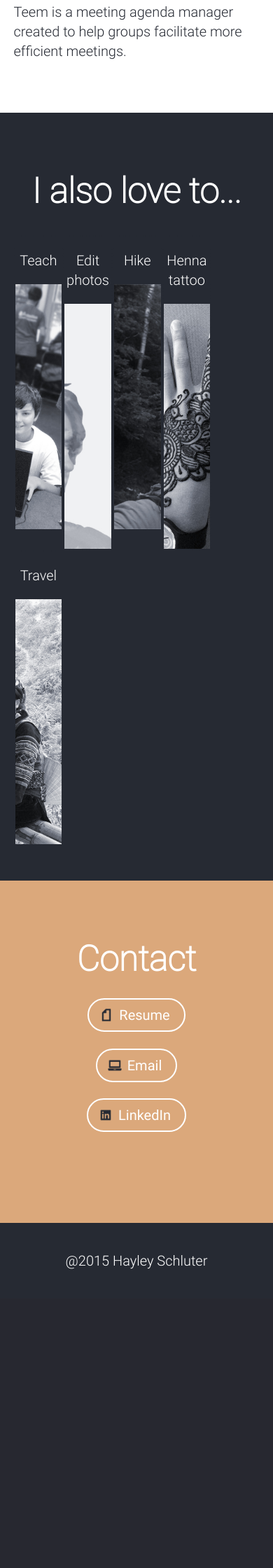
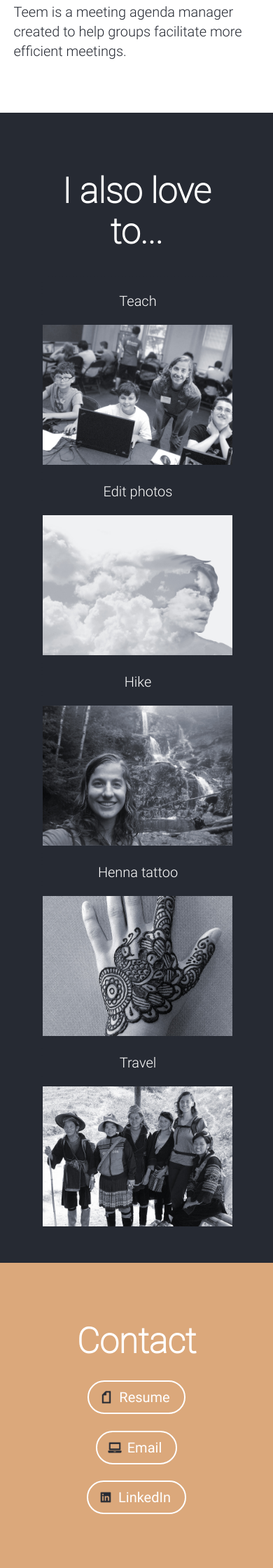
Before and after one commit to Hydriad/hydriad.github.io, a PHP site: page / in a window 390 px wide. Shown: the part 3769-6009 px from the top of the page at 70% size. Before the commit the page ends 5582 px from the top, so only its background shows below. Run offline with PHP 8.4, Linux system fonts and the light colour scheme.

Commit message:
made "i also love" responsive

```diff
--- a/styles/style.css
+++ b/styles/style.css
@@ -185,8 +185,7 @@ p, li, a {
     transition-delay: 0.15s;
     border: 2px #262a33 dashed; }
     .accordion li .bgimg {
-      min-height: 350px;
-      height: 100%;
+      height: 350px;
       background-size: cover;
       transition: background-image .5s ease; }
     .accordion li .bg1 {
@@ -430,13 +429,27 @@ nav {
     height: 90%;
     background-position: 66% 55%; }
 
-  #about, #approach, #portfolio, #ienjoy, #contact {
+  #about, #approach, #portfolio, #contact {
     padding-left: 5%;
     padding-right: 5%; }
 
   #skillssemitrans {
     padding-left: 2%;
     padding-right: 2%; }
+
+  #ienjoy {
+    padding-left: 15%;
+    padding-right: 15%; }
+    #ienjoy li {
+      float: none;
+      width: 100%; }
+    #ienjoy .accordion:hover li {
+      width: 100%; }
+    #ienjoy .accordion li:hover {
+      width: 100%; }
+    #ienjoy .bgimg {
+      height: 200px;
+      width: 100%; }
 
   nav li {
     padding-left: 7px;
--- a/styles/style.scss
+++ b/styles/style.scss
@@ -231,8 +231,7 @@ p, li, a{
 	  transition:width 0.2s ease-out;
 	  transition-delay:0.15s;
 	  .bgimg{
-	  	min-height:350px;
-	  	height:100%;
+	  	height:350px;
 	  	background-size:cover;
 	  	transition:background-image .5s ease;
 		}
@@ -535,7 +534,7 @@ nav{
 		background-position: 66% 55%;
 	}
 
-	#about, #approach, #portfolio, #ienjoy, #contact{
+	#about, #approach, #portfolio, #contact{
 		padding-left: 5%;
 		padding-right: 5%;
 	}
@@ -544,6 +543,25 @@ nav{
 		padding-left: 2% ;
 		padding-right: 2%;
 	}
+	#ienjoy{
+		padding-left: 15%;
+		padding-right: 15%;
+		li{
+			float: none;
+			width:100%;
+		}
+		.accordion:hover li{
+		  width:100%;
+		}
+		.accordion li:hover{
+		  width:100%;
+		}
+		.bgimg{
+			height: 200px;
+			width:100%;
+		}
+	}
+
 	nav li{
 		padding-left: 7px;
 		padding-right: 7px;
```
Also changed, not shown: 1 other file.
